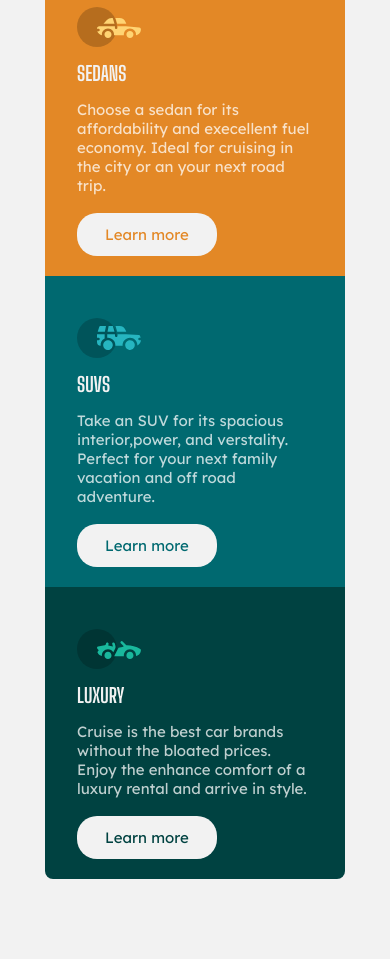
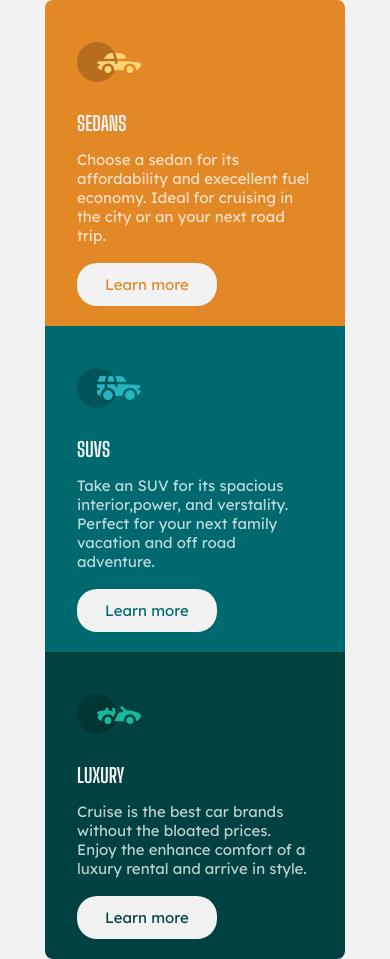
Before and after one commit to yagnik0/3-Column-Preview-Card, a plain HTML site: page index.html in a window 390 px wide. Before the commit the page ends 879 px from the top, so only its background shows below. Drawn offline with Linux system fonts and the light colour scheme.

Commit message:
third commit

```diff
--- a/style.css
+++ b/style.css
@@ -97,22 +97,21 @@ body {
     color: hsl(179, 100%, 13%);
 }
 
-@media only screen and (max-width: 755px){
+@media only screen and (max-width: 750px){
     .grid-3-col{
-        width: 30rem;
+        min-width: 30rem;
+        width: 25%;
         display: flex;
         justify-content: center;
         flex-direction: column;
     }
 
     .icon-style {
-        margin-bottom: 1rem;
-        margin-top: 1rem;
+        margin: 1rem 0;
     }
 
     .heading-style {
         font-size: 2rem;
-        margin-top: 0;
     }
 
     .para-style {
@@ -122,4 +121,7 @@ body {
     .btn-learn {
         padding: 1rem 2.4rem;
     }
+    .container {
+        height: auto;
+    }
 }
```
